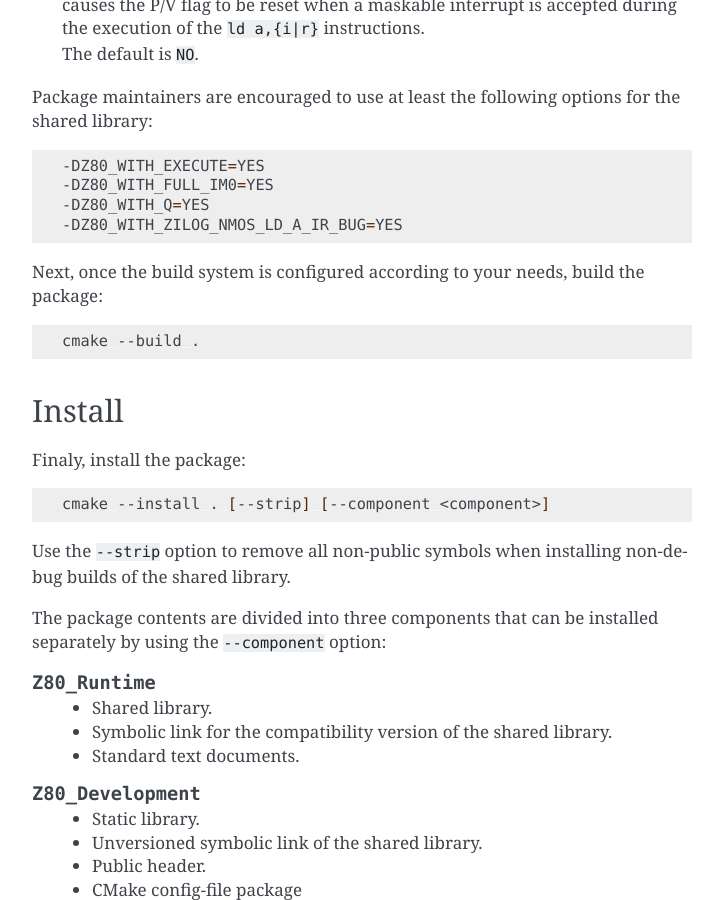
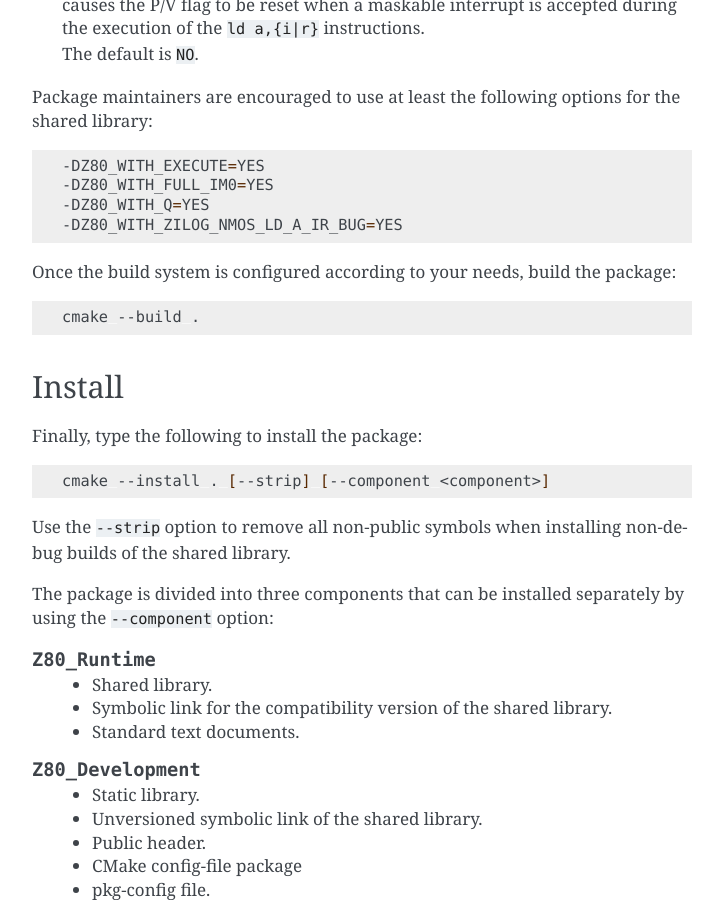
Before and after one commit to redcode/Z80, a Sphinx documentation site: the page built from documentation/Installation.rst, in a window 1280 px wide and 900 px high, scrolled down 3189 px. Shown: the whole window, without its empty margins (388-1111 px from the left). Built offline with Sphinx 7.4.7, drawn with Linux system fonts in a browser that asks for light colours.

Commit message:
Documentation WIP.

```diff
--- a/documentation/Installation.rst
+++ b/documentation/Installation.rst
@@ -168,7 +168,7 @@
    -DZ80_WITH_Q=YES
    -DZ80_WITH_ZILOG_NMOS_LD_A_IR_BUG=YES
 
-Next, once the build system is configured according to your needs, build the package:
+Once the build system is configured according to your needs, build the package:
 
 .. code-block:: sh
 
@@ -177,7 +177,7 @@
 Install
 =======
 
-Finaly, install the package:
+Finally, type the following to install the package:
 
 .. code-block:: sh
 
@@ -185,7 +185,7 @@
 
 Use the ``--strip`` option to remove all non-public symbols when installing non-debug builds of the shared library.
 
-The package contents are divided into three components that can be installed separately by using the ``--component`` option:
+The package is divided into three components that can be installed separately by using the ``--component`` option:
 
 .. option:: Z80_Runtime
 
```
Also changed, not shown: README.md (+1 -1 lines).
